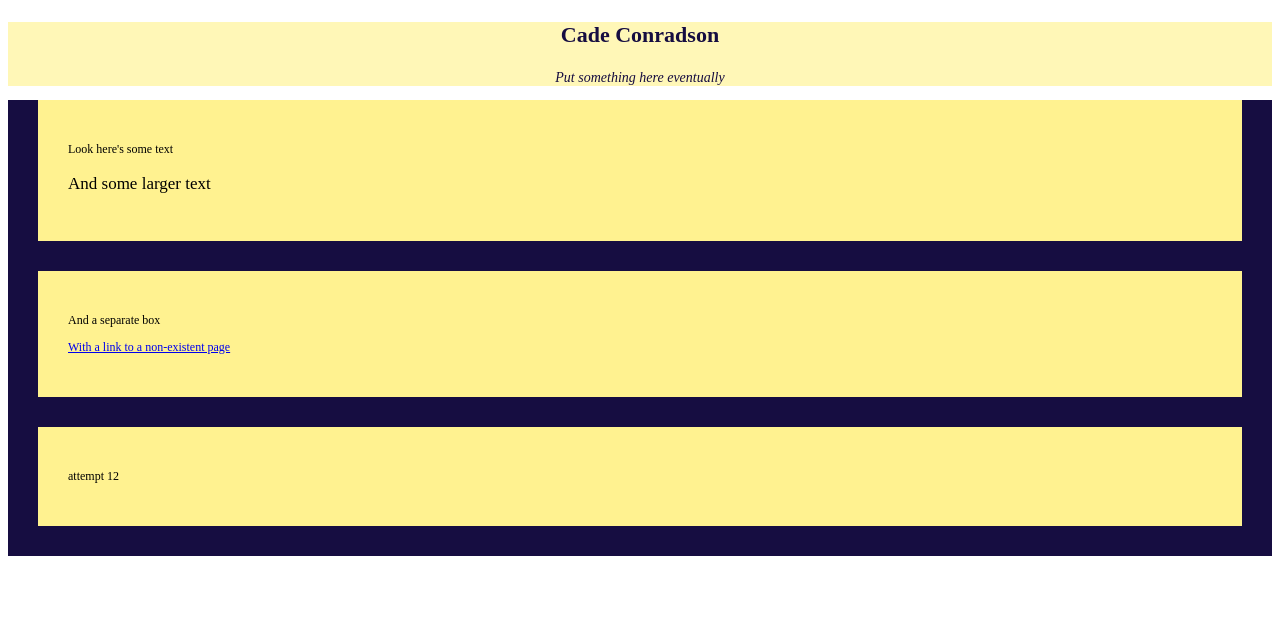
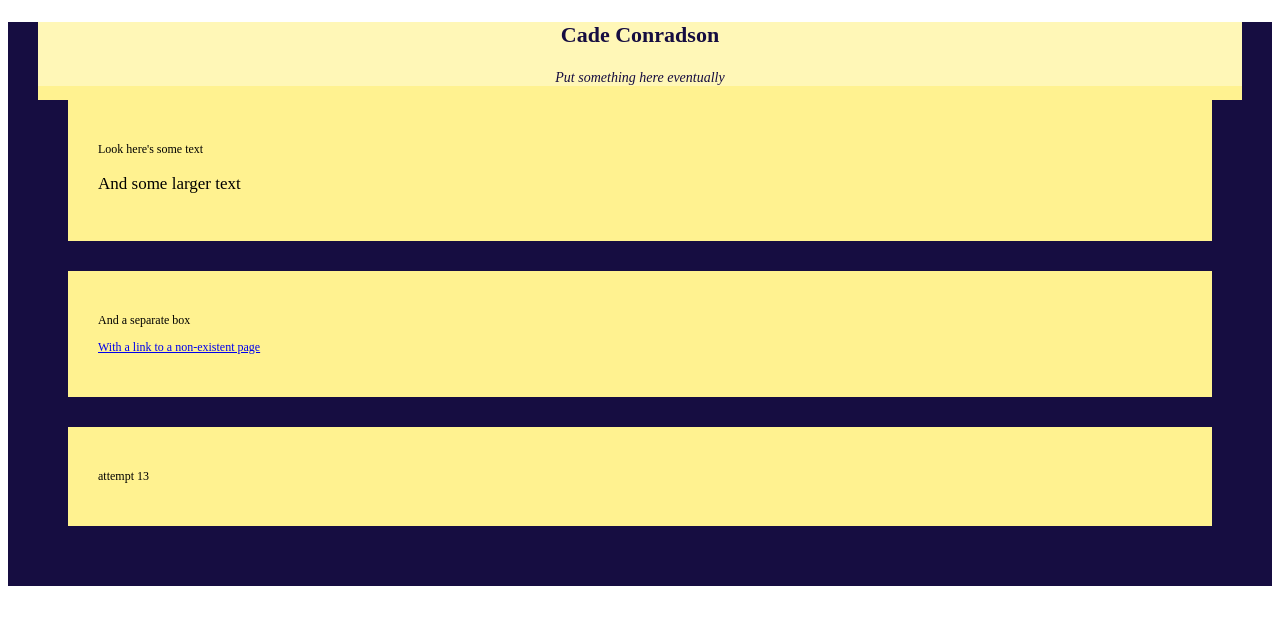
Before and after one commit to cconradson/cconradson.github.io, a Jekyll site: the page built from index.html, in a window 1280 px wide. Shown: the top 625 px of the page. Built offline with Jekyll 4.4.1, drawn with Linux system fonts in a browser that asks for light colours.

Commit message:
style attempt 13

```diff
--- a/_layouts/default.html
+++ b/_layouts/default.html
@@ -9,9 +9,7 @@
 
 		{% include top.html %}
 
-		<body>
-			{{ content }}
-		</body>
+		{{ content }}
 
 	</div>
 </html>
--- a/assets/css/main.css
+++ b/assets/css/main.css
@@ -4,17 +4,17 @@ header {
 	color: #160d41;
 }
 
-div[class='default'] {
+div[class='container'] {
+	padding: 0px;
+	border: 15 px solid #160d41;
+}
+
+div {
 	background-color: #fff290;
 	padding: 30px;
 	border-color: #160d41;
 	border-style: solid;
 	border-width: 0px 30px 30px 30px;
-}
-
-div[class='container'] {
-	padding: 0px;
-	border: 15 px solid #160d41;
 }
 
 h3[class='site.title'] {
--- a/index.html
+++ b/index.html
@@ -2,18 +2,18 @@
 layout: default
 ---
 
-<div class='default'>
+<div>
 	<p>Look here's some text</p>
 	<p class='larger'>And some larger text</p>
 </div>
 
-<div class='default'>
+<div>
 	<p>And a separate box</p>
 	<p>
 		<a href='{{ site.url }}/second.html'>With a link to a non-existent page</a>
 	</p>
 </div>
 
-<div class = 'default'>
-	<p>attempt 12</p>
+<div>
+	<p>attempt 13</p>
 </div>
```
